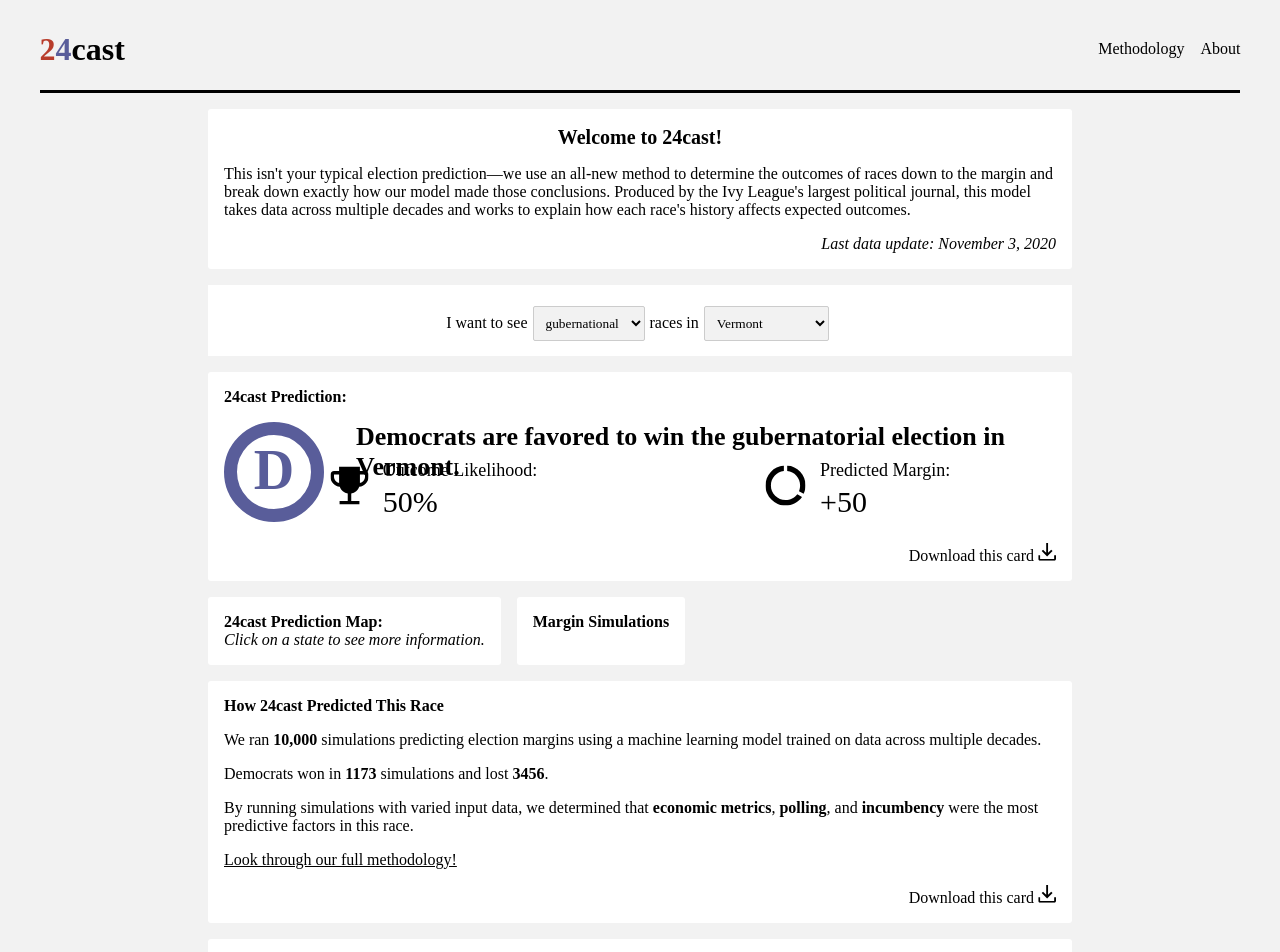
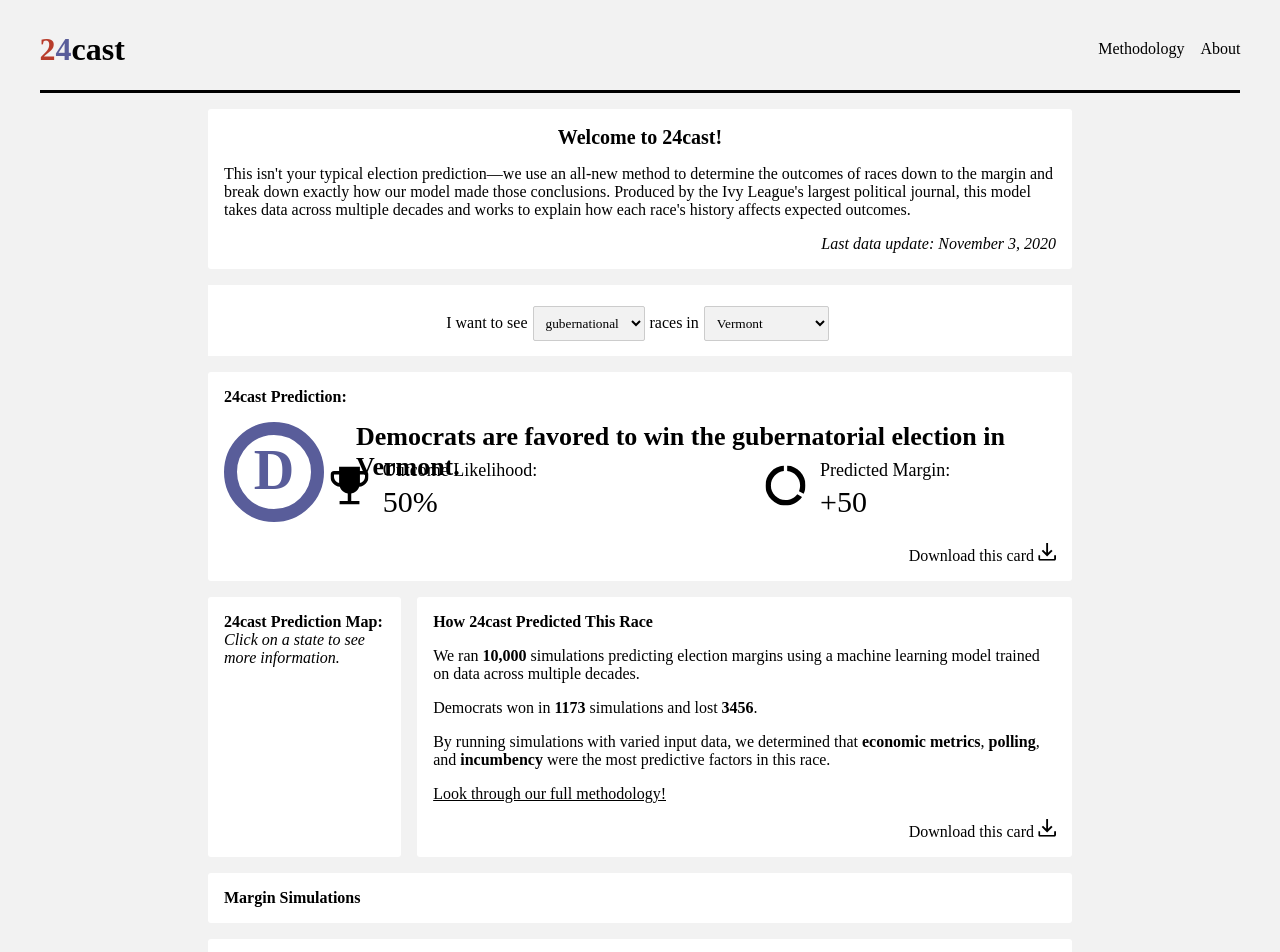
Before and after one commit to BPR-Data-Team/ElectionModel2024-site, a Next.js app: page / in a window 1280 px wide. Shown: the top 952 px of the page. Built offline with nearby package versions, Linux system fonts and the light colour scheme; a web font is replaced by a local one.

Commit message:
made devon's changes to module order

```diff
--- a/src/app/page.tsx
+++ b/src/app/page.tsx
@@ -43,9 +43,9 @@ export default function Home(): JSX.Element {
       />
       <div className={styles.mapAndSims}>
         <MapModule />
-        <SimulationsModule />
+        <ExplainerModule />
       </div>
-      <ExplainerModule />
+      <SimulationsModule />
       <SHAPModule />
       <KeyRacesModule />
     </main>
```
